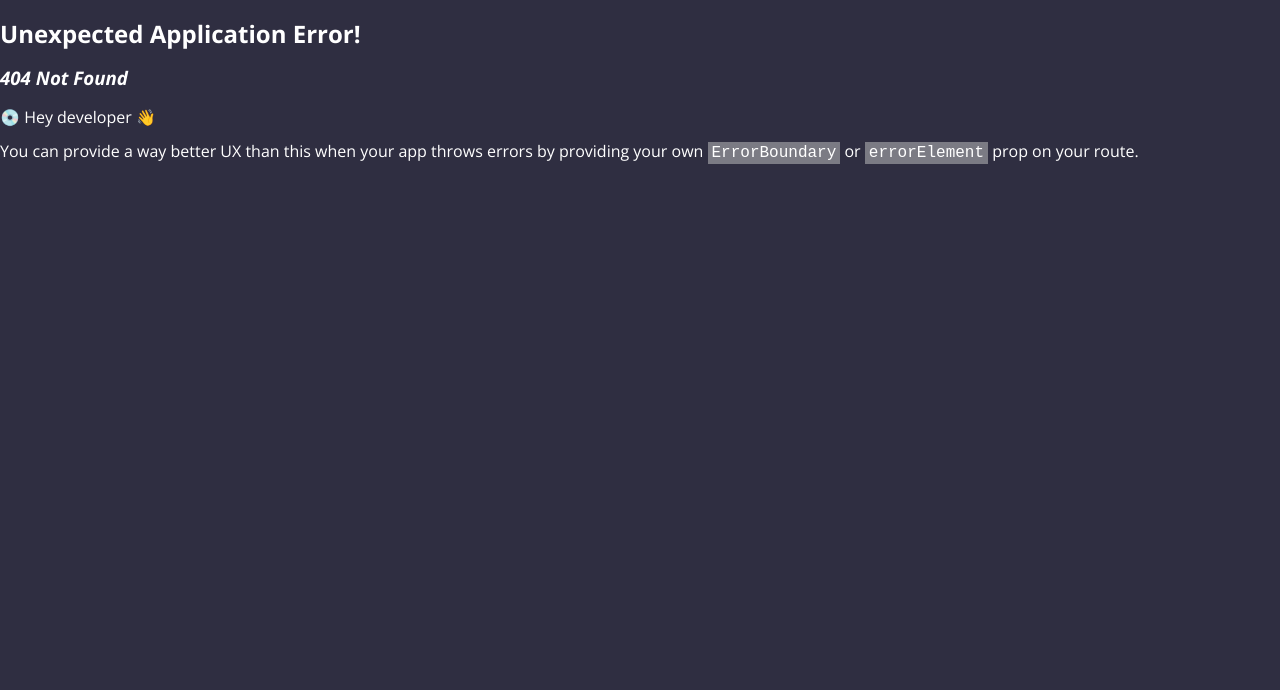
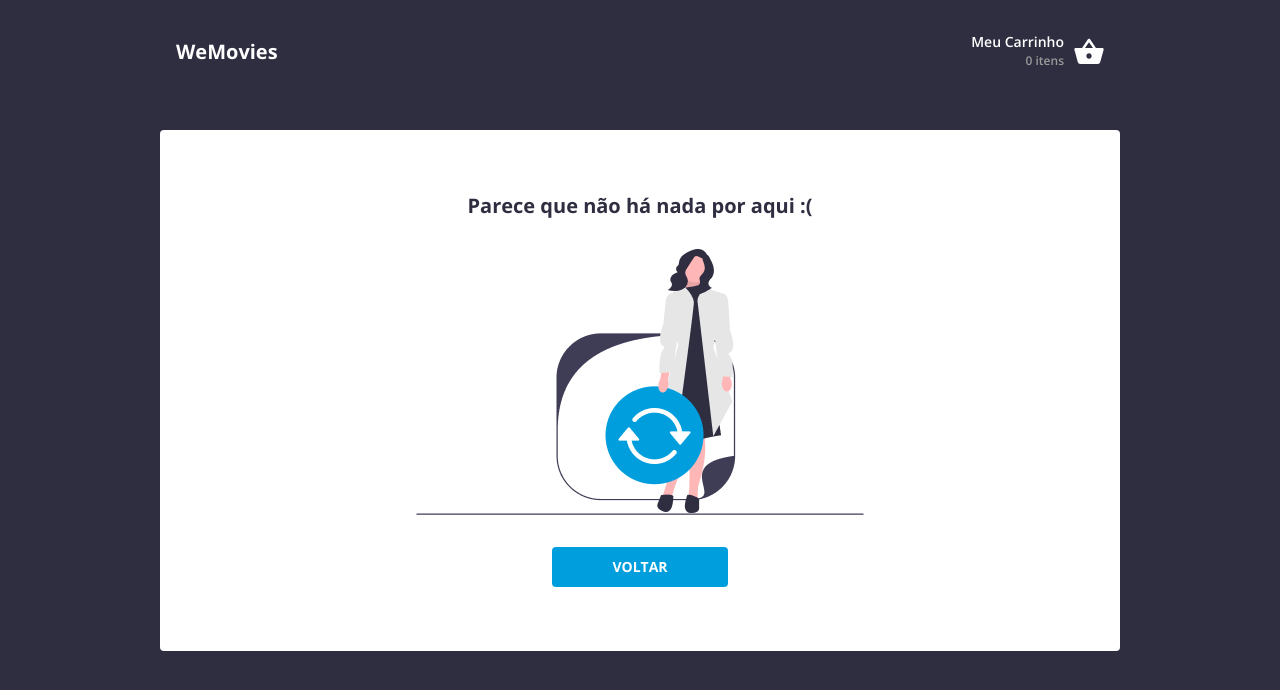
Before and after one commit to respeitaoveg/wefit-ecommerce, a React (Vite) app: page /cart in a window 1280 px wide. Before the commit this address had no page. Shown: the top 690 px of the page. Built offline with nearby package versions, Linux system fonts and the light colour scheme.

Commit message:
feat: create cart page with empty and start finished page

```diff
--- a/src/components/ListProducts/index.tsx
+++ b/src/components/ListProducts/index.tsx
@@ -44,6 +44,6 @@ const productMock: product[] = [
 
 export default function ListProducts() {
   return <ContainerListProducts>
-    {productMock.map(product => (<Product product={product} />))}
+    {productMock.map((product, index) => (<Product product={product} key={index} />))}
   </ContainerListProducts>
 }
--- a/src/components/Product/index.tsx
+++ b/src/components/Product/index.tsx
@@ -14,7 +14,7 @@ export default function Product(props: ProductProps) {
   return <ContainerProduct>
     <ContainerProductDetail>
       <ContainerProductDetailImageTitle>
-        <img src={product.image} width={150} alt="" srcset="" />
+        <img src={product.image} width={150} alt="" />
         <ProductTitle>{product.title}</ProductTitle>
       </ContainerProductDetailImageTitle>
       <ProductPrice>R$ {product.price}</ProductPrice>
--- /dev/null
+++ b/src/components/button/Button/index.tsx
@@ -0,0 +1,19 @@
+import { ReactNode } from "react"
+import { useNavigate } from "react-router-dom"
+import { ButtonContainer, Text } from "./styles";
+
+
+interface ButtonProps {
+  children: ReactNode
+  path: string
+}
+
+export default function Button({ children, path }: ButtonProps) {
+  const navigate = useNavigate();
+
+  return <ButtonContainer onClick={() => navigate(path)}>
+    <Text>
+      {children}
+    </Text>
+  </ButtonContainer>
+}
--- /dev/null
+++ b/src/components/button/Button/styles.ts
@@ -0,0 +1,16 @@
+import styled from "styled-components"
+
+export const ButtonContainer = styled.div`
+  background-color: #009EDD;
+  display: flex;
+  align-items: center;
+  padding: 0 60px;
+  height: 40px;
+  border-radius: 4px;
+  cursor: pointer;
+`
+
+export const Text = styled.div`
+  font-weight: 700;
+  font-size: 14px;
+`
--- /dev/null
+++ b/src/pages/Cart/index.tsx
@@ -0,0 +1,12 @@
+import emptyImage from "../../assets/images/empty.png"
+import Button from "../../components/button/Button";
+import { CartContainer, Title } from "./styles";
+
+
+export default function Cart() {
+  return <CartContainer>
+    <Title>Parece que não há nada por aqui :(</Title>
+    <img src={emptyImage} alt="" />
+    <Button path="/">VOLTAR</Button>
+  </CartContainer>
+}
--- /dev/null
+++ b/src/pages/Cart/styles.ts
@@ -0,0 +1,18 @@
+import styled from "styled-components"
+
+export const CartContainer = styled.div`
+  background-color: #FFF;
+  display: flex;
+  flex-direction: column;
+  justify-content: center;
+  align-items: center;
+  gap: 32px;
+  border-radius: 4px;
+  padding: 64px;
+`
+
+export const Title = styled.div`
+  color: #2F2E41;
+  font-size: 20px;
+  font-weight: 700;
+`
--- /dev/null
+++ b/src/pages/Finished/index.tsx
@@ -0,0 +1,5 @@
+export default function Finished() {
+  return <div>
+    finished page
+  </div>
+}
--- a/src/router.tsx
+++ b/src/router.tsx
@@ -2,6 +2,8 @@ import { createBrowserRouter } from "react-router-dom";
 import App from './App.tsx'
 import DefaultLayout from "./layouts/DefaultLayout/index.tsx";
 import ListProducts from "./components/ListProducts/index.tsx";
+import Cart from "./pages/Cart/index.tsx";
+import Finished from "./pages/Finished/index.tsx";
 
 export const router = createBrowserRouter([
   {
@@ -11,5 +13,21 @@ export const router = createBrowserRouter([
         <ListProducts />
       </DefaultLayout>
     </App>
+  },
+  {
+    path: "cart",
+    element: <App>
+      <DefaultLayout>
+        <Cart />
+      </DefaultLayout>
+    </App>,
+  },
+  {
+    path: "finished",
+    element: <App>
+      <DefaultLayout>
+        <Finished />
+      </DefaultLayout>
+    </App>,
   }
 ])
```
Also changed, not shown: src/assets/images/empty.png (added).
